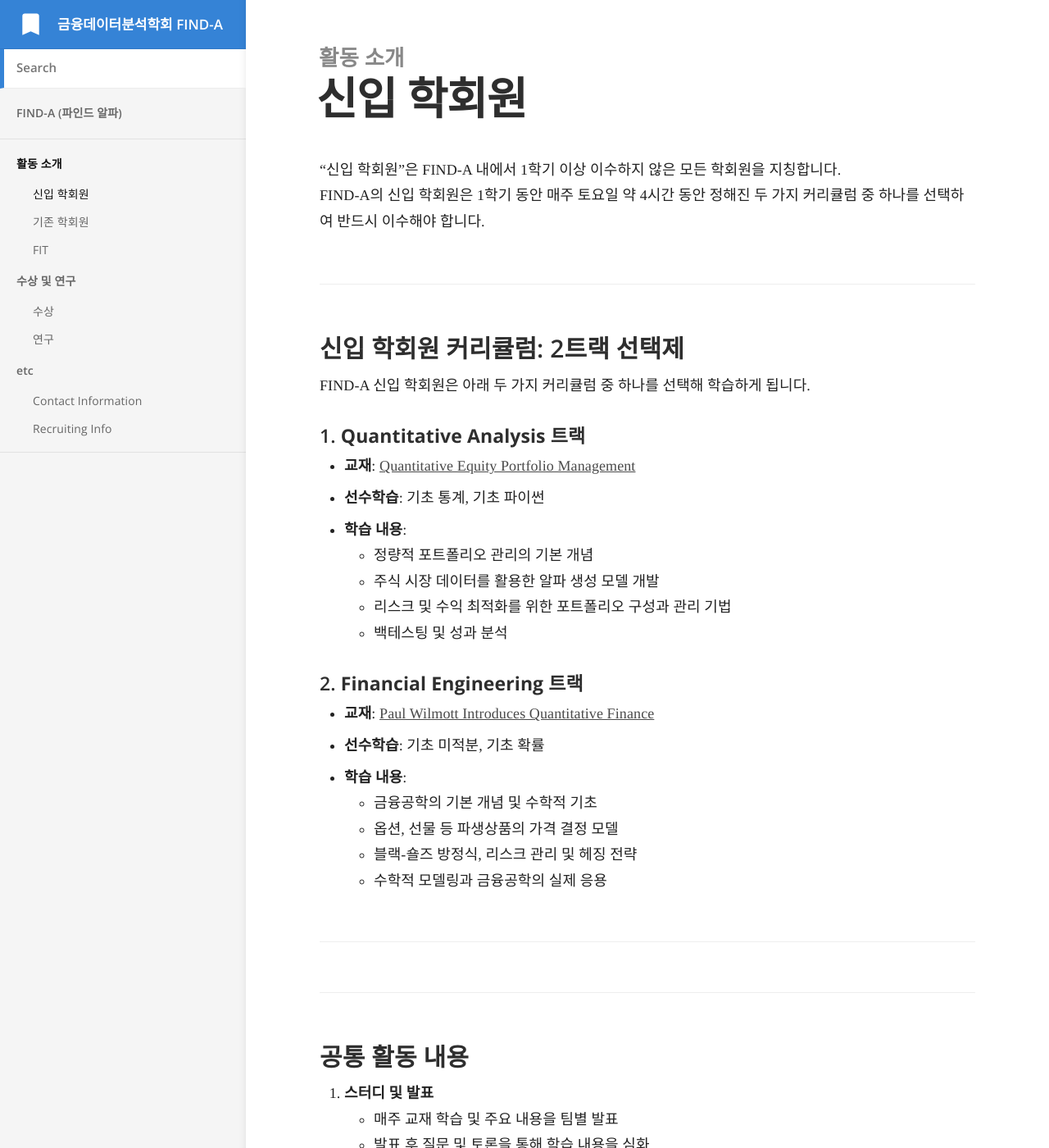
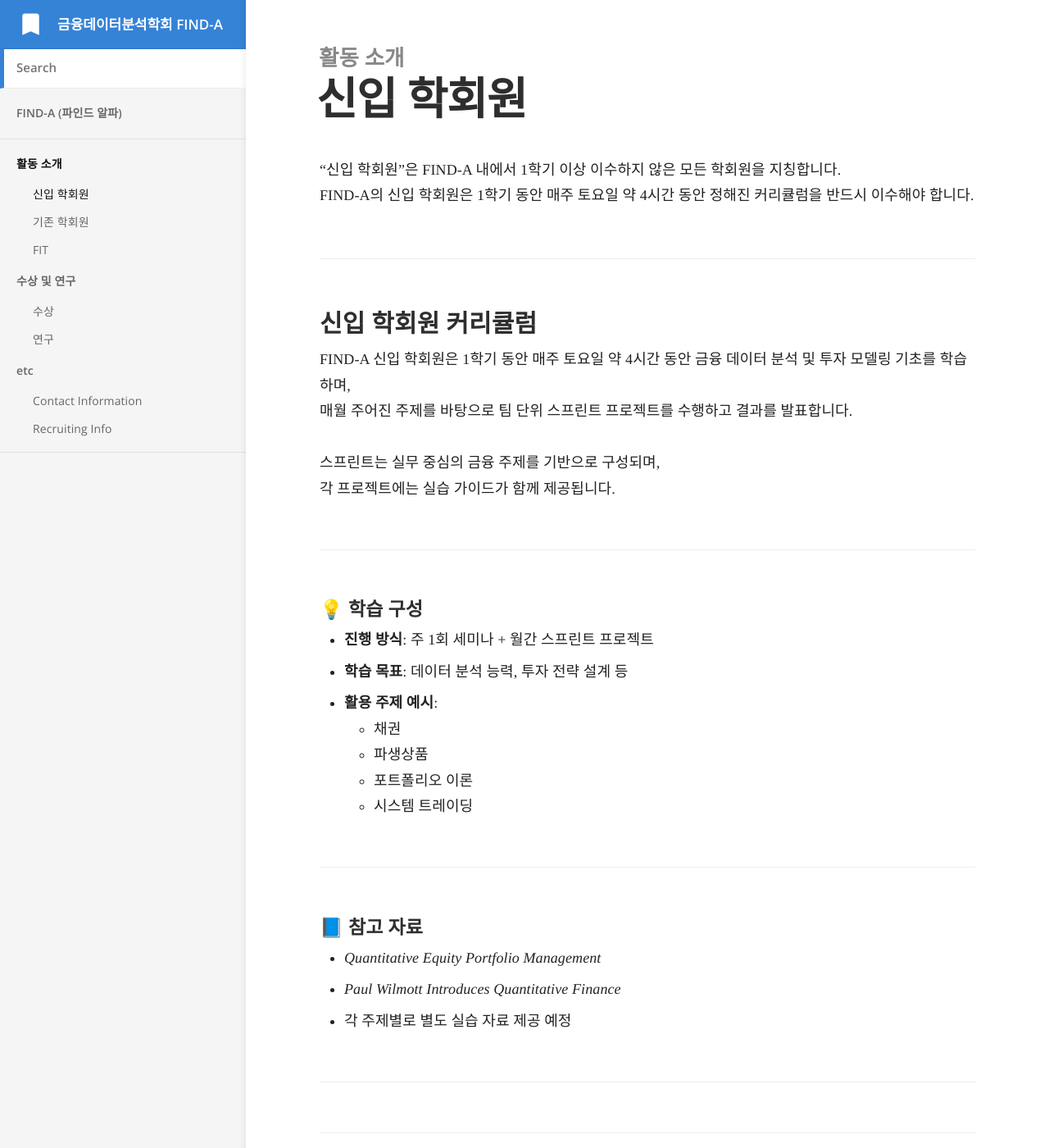
Before and after one commit to Find-A-AI/find-a-ai.github.io, a Jekyll site: the page built from _docs/1.활동 소개/신입 학회원.md, in a window 1280 px wide and 1400 px high. Shown: the whole window at 82% size. Built offline with Jekyll 4.4.1, drawn with Linux system fonts in a browser that asks for light colours; some web fonts are replaced.

Commit message:
Update 신입 학회원.md

```diff
--- a/_docs/1.활동 소개/신입 학회원.md
+++ b/_docs/1.활동 소개/신입 학회원.md
@@ -5,29 +5,33 @@ order: 1
 ---
 
 "신입 학회원"은 FIND-A 내에서 1학기 이상 이수하지 않은 모든 학회원을 지칭합니다.
-FIND-A의 신입 학회원은 1학기 동안 매주 토요일 약 4시간 동안 정해진 두 가지 커리큘럼 중 하나를 선택하여 반드시 이수해야 합니다.
+FIND-A의 신입 학회원은 1학기 동안 매주 토요일 약 4시간 동안 정해진 커리큘럼을 반드시 이수해야 합니다.
 
-### 신입 학회원 커리큘럼: 2트랙 선택제
+### 신입 학회원 커리큘럼
 
-FIND-A 신입 학회원은 아래 두 가지 커리큘럼 중 하나를 선택해 학습하게 됩니다.
+FIND-A 신입 학회원은 1학기 동안 매주 토요일 약 4시간 동안 금융 데이터 분석 및 투자 모델링 기초를 학습하며,
+매월 주어진 주제를 바탕으로 팀 단위 스프린트 프로젝트를 수행하고 결과를 발표합니다.
 
-#### 1. **Quantitative Analysis 트랙**
-   - **교재**: [Quantitative Equity Portfolio Management](https://www.amazon.com/Quantitative-Equity-Portfolio-Management-Second/dp/1264268920)
-   - **선수학습**: 기초 통계, 기초 파이썬
-   - **학습 내용**:
-     - 정량적 포트폴리오 관리의 기본 개념
-     - 주식 시장 데이터를 활용한 알파 생성 모델 개발
-     - 리스크 및 수익 최적화를 위한 포트폴리오 구성과 관리 기법
-     - 백테스팅 및 성과 분석
+스프린트는 실무 중심의 금융 주제를 기반으로 구성되며,
+각 프로젝트에는 실습 가이드가 함께 제공됩니다.
 
-#### 2. **Financial Engineering 트랙**
-   - **교재**: [Paul Wilmott Introduces Quantitative Finance](https://www.amazon.com/Paul-Wilmott-Introduces-Quantitative-Finance/dp/0470319585)
-   - **선수학습**: 기초 미적분, 기초 확률
-   - **학습 내용**:
-     - 금융공학의 기본 개념 및 수학적 기초
-     - 옵션, 선물 등 파생상품의 가격 결정 모델
-     - 블랙-숄즈 방정식, 리스크 관리 및 헤징 전략
-     - 수학적 모델링과 금융공학의 실제 응용
+---
+
+#### 💡 학습 구성
+- **진행 방식**: 주 1회 세미나 + 월간 스프린트 프로젝트
+- **학습 목표**: 데이터 분석 능력, 투자 전략 설계 등
+- **활용 주제 예시**:
+  - 채권
+  - 파생상품
+  - 포트폴리오 이론
+  - 시스템 트레이딩
+
+---
+
+#### 📘 참고 자료
+- *Quantitative Equity Portfolio Management*
+- *Paul Wilmott Introduces Quantitative Finance*
+- 각 주제별로 별도 실습 자료 제공 예정
 
 ---
 
```
